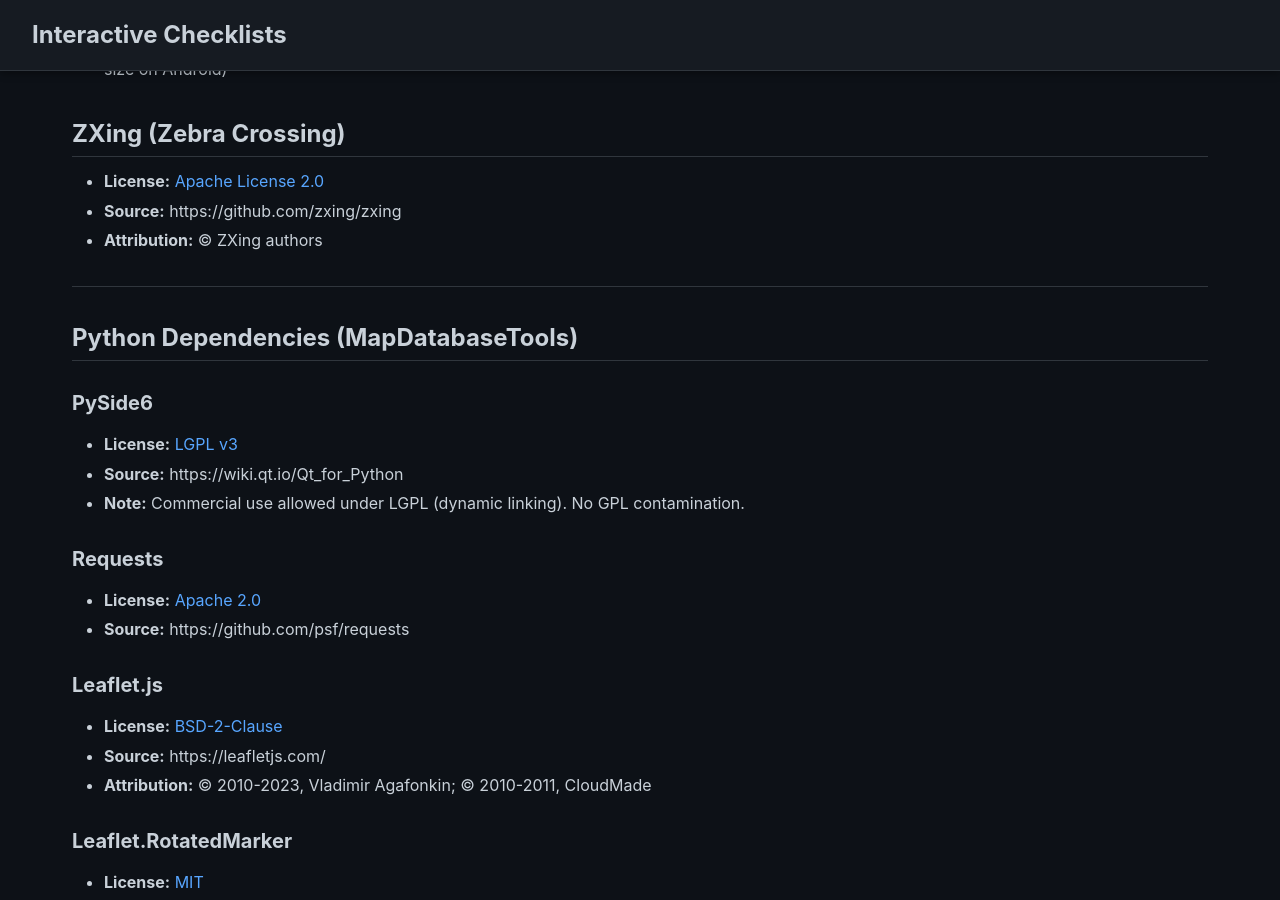
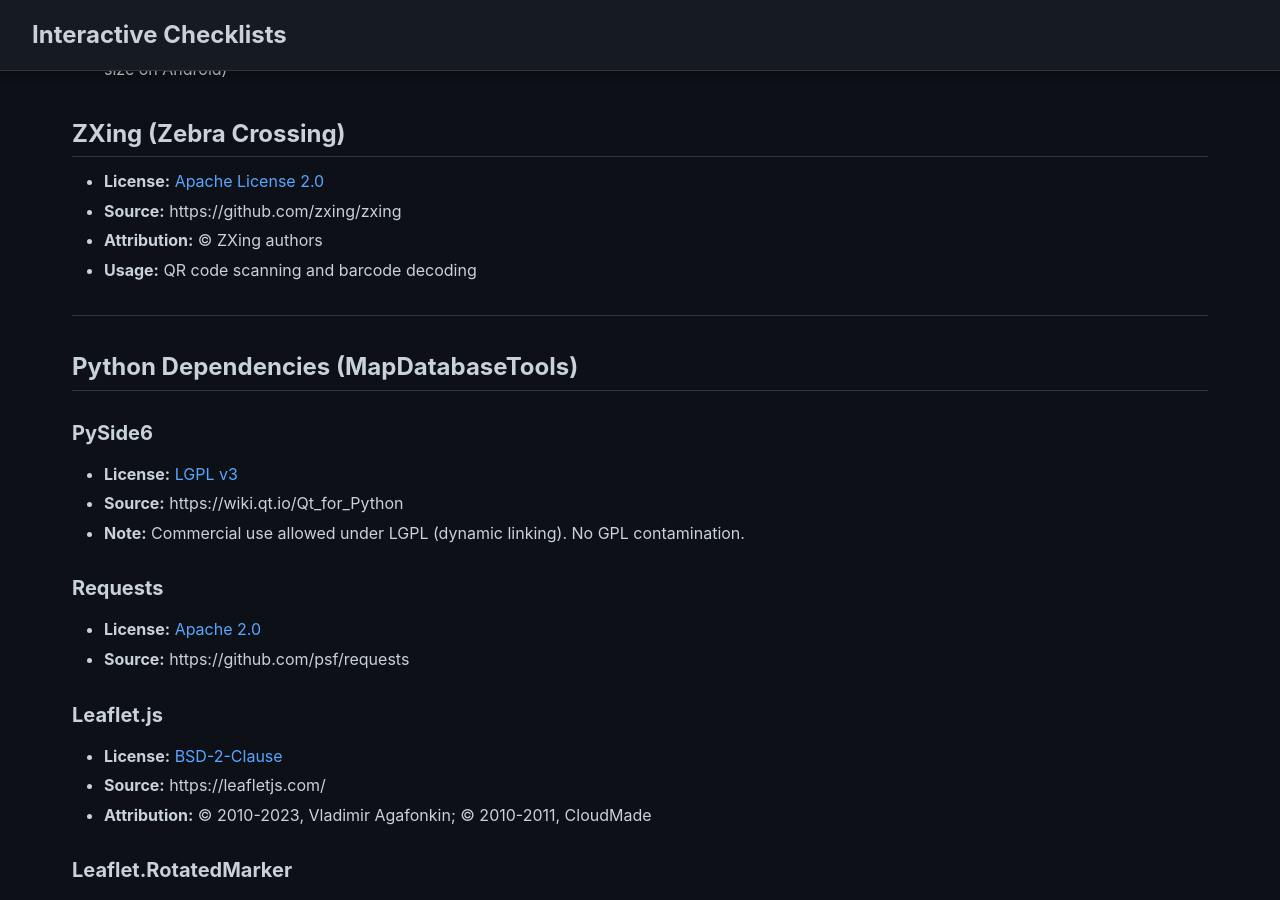
Before and after one commit to arn-c0de/InteractiveChecklists, a Jekyll site: the page built from THIRD_PARTY_LICENSES.md, in a window 1280 px wide and 900 px high, scrolled down 1182 px. Built offline with Jekyll 4.4.1, drawn with Linux system fonts in a browser that asks for light colours; our own code applies the rules of GitHub Pages for plain Markdown files.

Commit message:
docs: add Usage for ZXing (QR code scanning and barcode decoding)

```diff
--- a/THIRD_PARTY_LICENSES.md
+++ b/THIRD_PARTY_LICENSES.md
@@ -35,6 +35,7 @@
 - **License:** [Apache License 2.0](https://www.apache.org/licenses/LICENSE-2.0)
 - **Source:** https://github.com/zxing/zxing
 - **Attribution:** © ZXing authors
+- **Usage:** QR code scanning and barcode decoding
 
 ---
 
```
